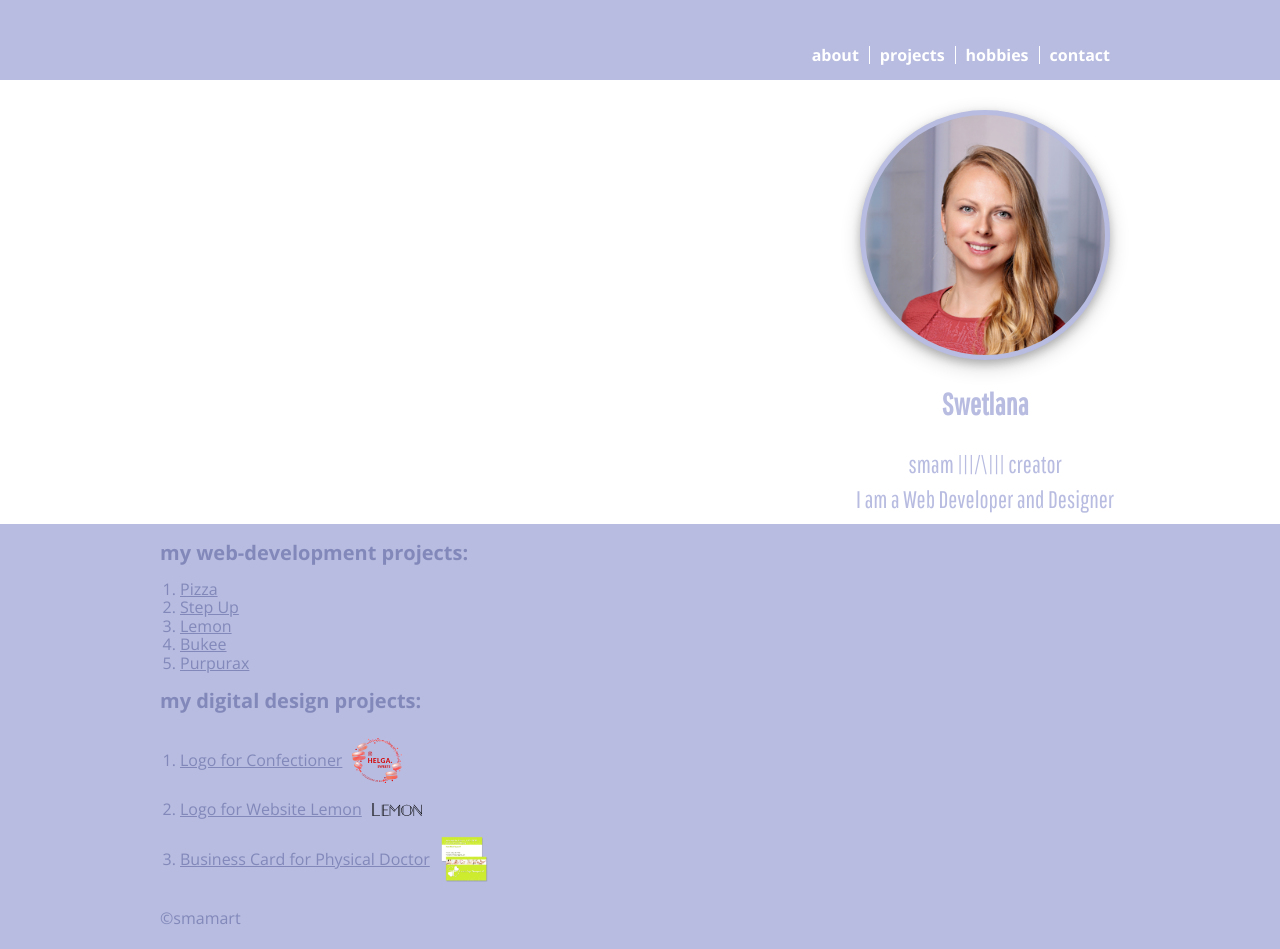
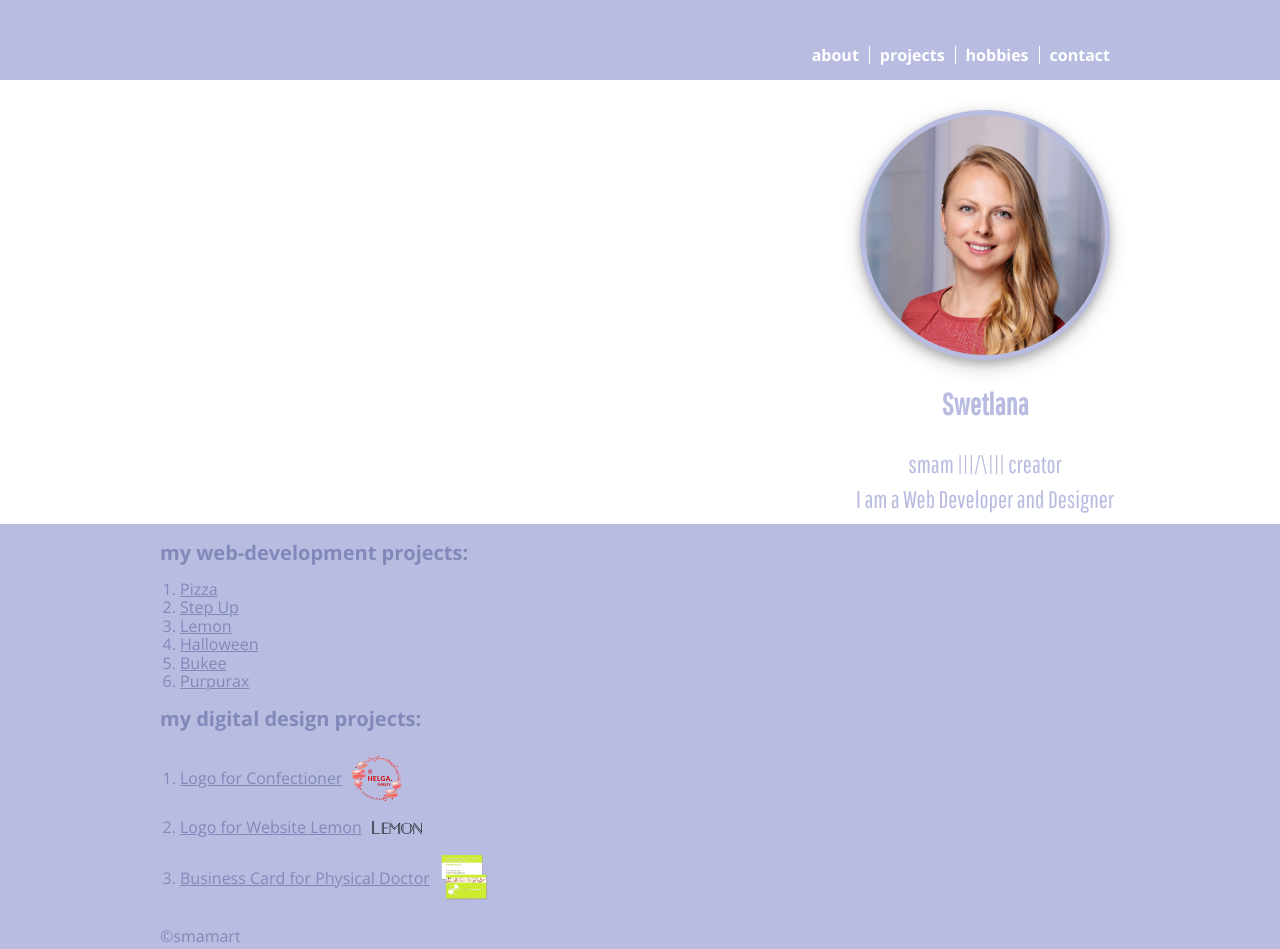
Before and after one commit to smamart/smamart.github.io, a plain HTML site: page projects.html in a window 1280 px wide. Drawn offline with nearby package versions, Linux system fonts and the light colour scheme.

Commit message:
Update projects.html

```diff
--- a/projects.html
+++ b/projects.html
@@ -47,6 +47,7 @@
             <li><a href="pizza/index.html" target="_blank">Pizza</a></li>
             <li><a href="stepup/index.html" target="_blank">Step Up</a></li>
             <li><a href="lemon/index.html" target="_blank">Lemon</a></li>
+            <li><a href="halloween/index.html" target="_blank">Halloween</a></li>
             <li><a href="bukee/index.html" target="_blank">Bukee</a></li>
             <li><a href="purpurax/index.html" target="_blank">Purpurax</a></li>
           </ol>
```
